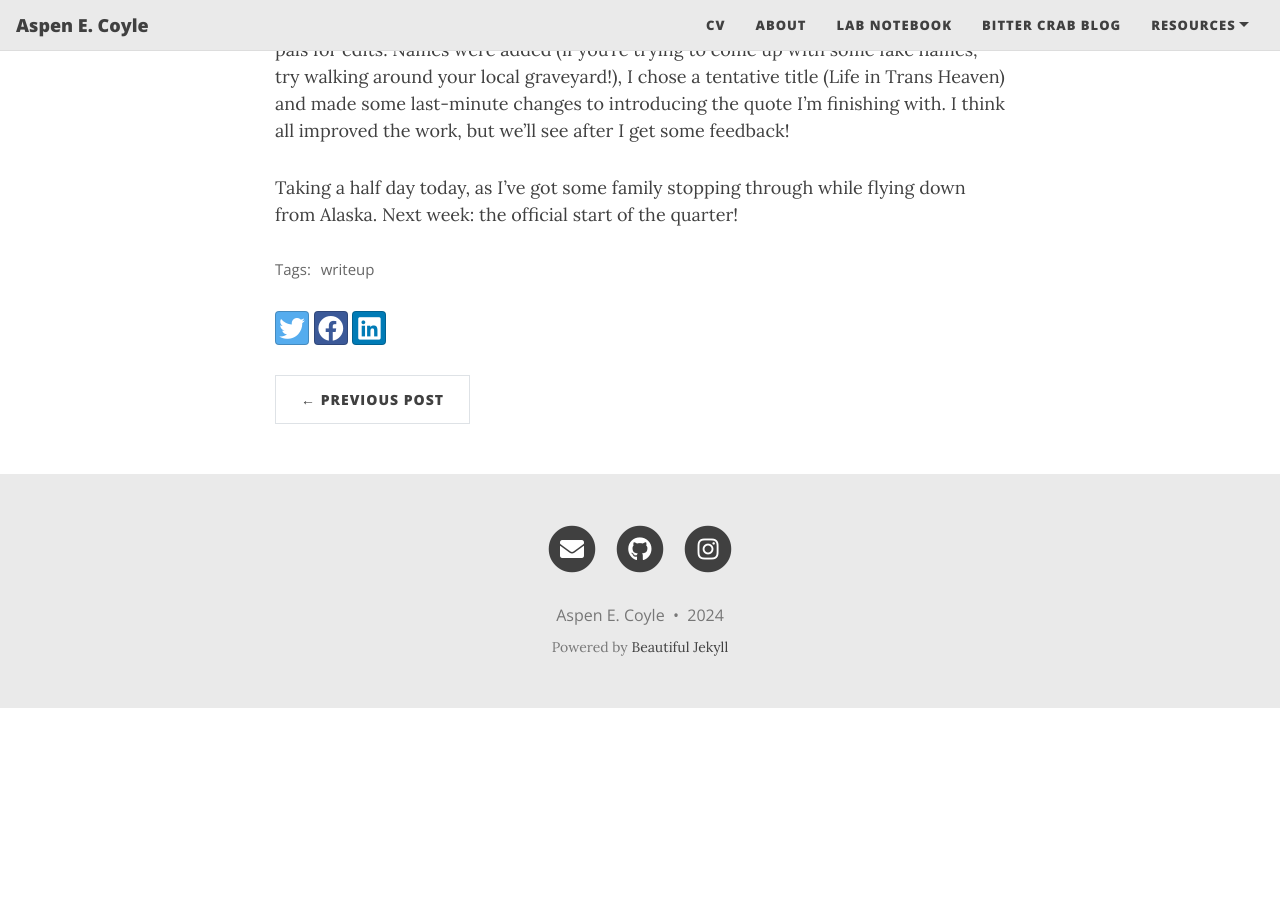
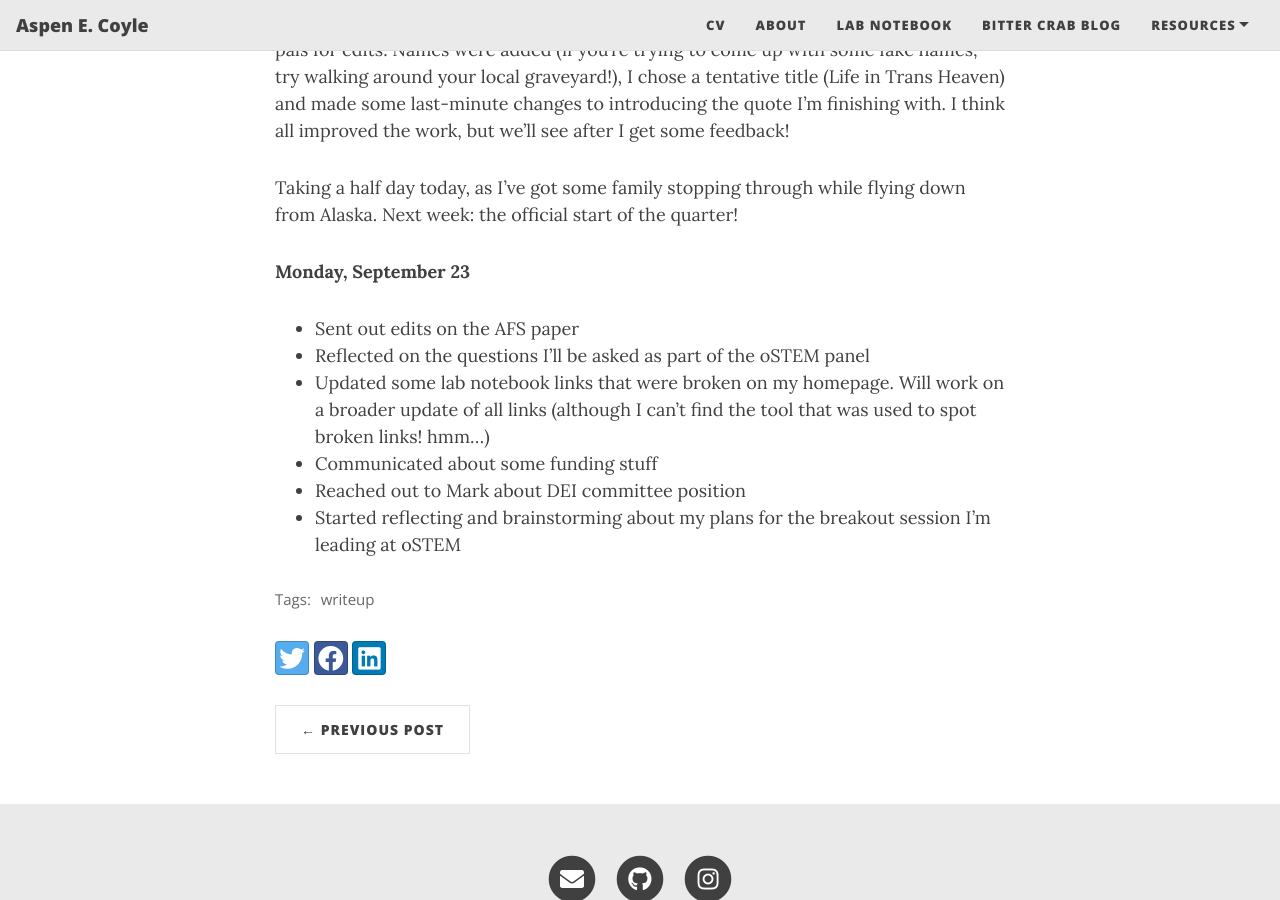
Before and after one commit to aspencoyle/aspencoyle.github.io, a Jekyll site: the page built from _posts/2024-09-18-September_posts.md, in a window 1280 px wide and 900 px high, scrolled down 1765 px. Built offline with Jekyll 4.4.1, drawn with Linux system fonts in a browser that asks for light colours; nearby versions of some CDN libraries; before the commit the page ends 2473 px from its top, so only the background shows below that.

Commit message:
daily notebook post

```diff
--- a/_posts/2024-09-18-September_posts.md
+++ b/_posts/2024-09-18-September_posts.md
@@ -39,3 +39,12 @@ I used to have an in-depth breakdown of my research on the About Me page, and a
 I also did the final final edits on my first draft, and it is now fully ready to be sent out to pals for edits. Names were added (if you're trying to come up with some fake names, try walking around your local graveyard!), I chose a tentative title (Life in Trans Heaven) and made some last-minute changes to introducing the quote I'm finishing with. I think all improved the work, but we'll see after I get some feedback!
 
 Taking a half day today, as I've got some family stopping through while flying down from Alaska. Next week: the official start of the quarter!
+
+**Monday, September 23**
+
+- Sent out edits on the AFS paper
+- Reflected on the questions I'll be asked as part of the oSTEM panel
+- Updated some lab notebook links that were broken on my homepage. Will work on a broader update of all links (although I can't find the tool that was used to spot broken links! hmm...)
+- Communicated about some funding stuff
+- Reached out to Mark about DEI committee position
+- Started reflecting and brainstorming about my plans for the breakout session I'm leading at oSTEM
```
